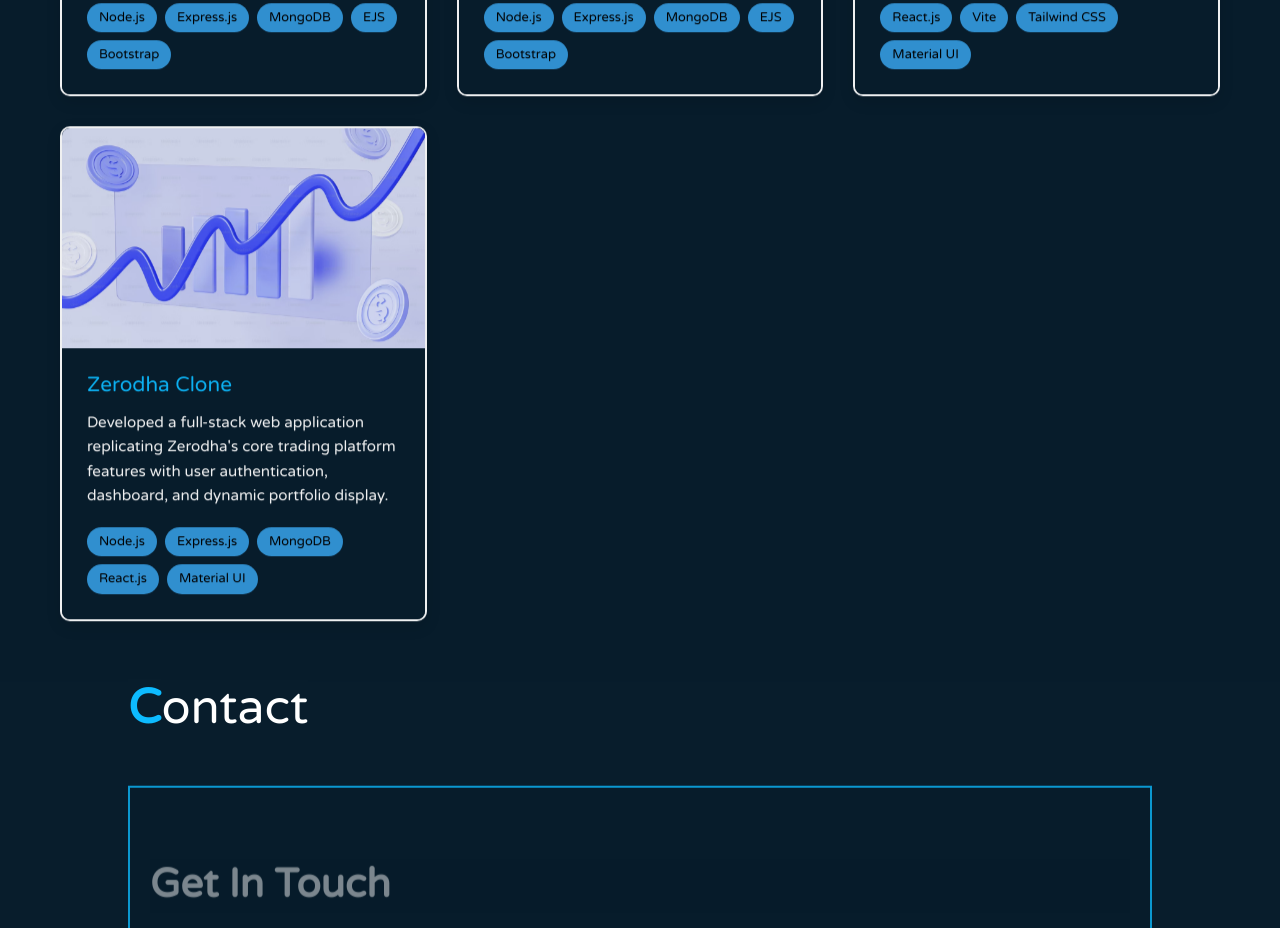
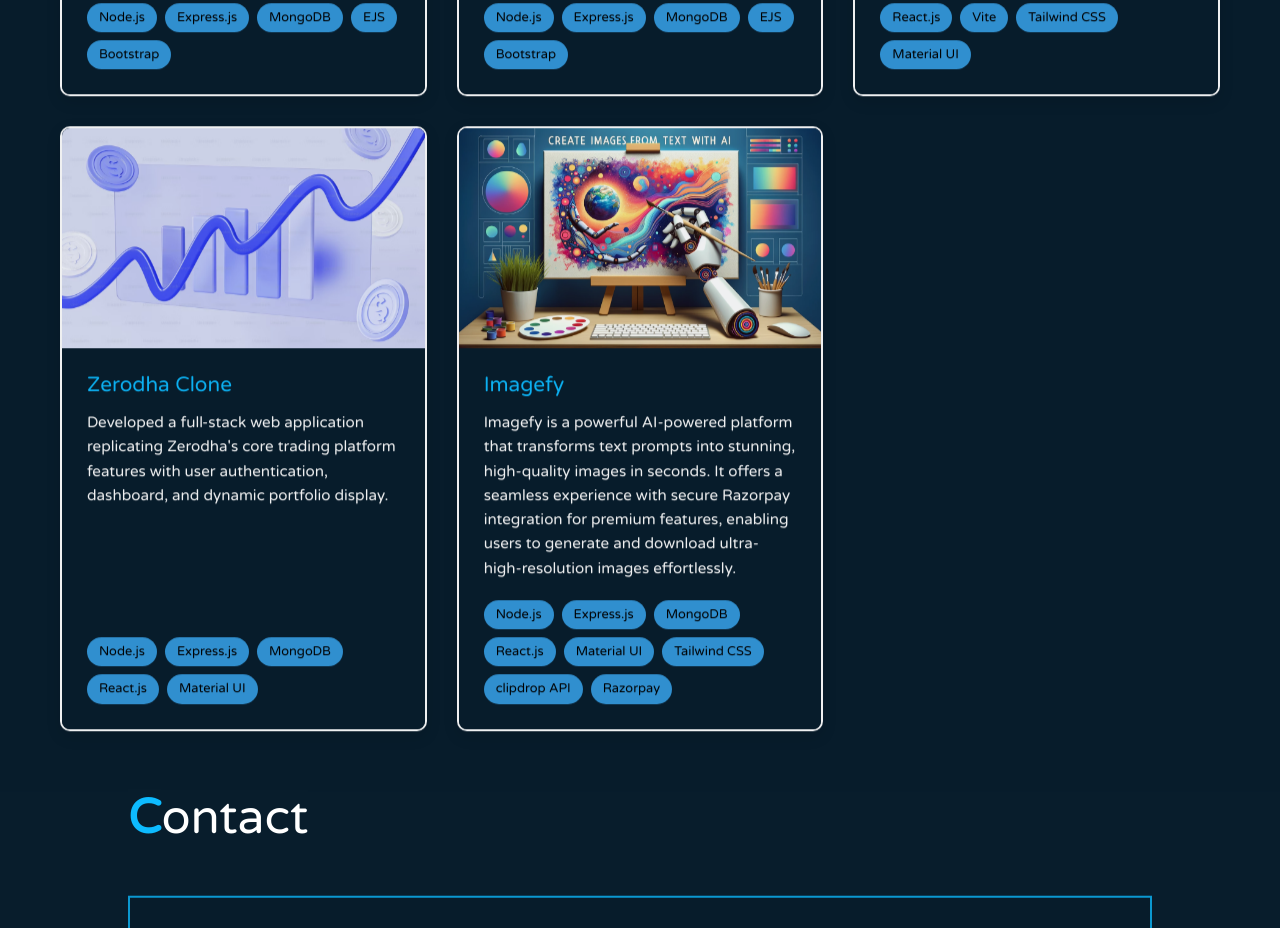
Before and after one commit to shrey7505/protfolio, a React (Vite) app: page / in a window 1280 px wide. Shown: the part 4020-4948 px from the top of the page. Built offline with nearby package versions, Linux system fonts and the light colour scheme.

Commit message:
add project  commit

```diff
--- a/src/components/project/project.jsx
+++ b/src/components/project/project.jsx
@@ -9,6 +9,7 @@
 import hotel_rating from "../../assets/Hotel-Management-and-Rating-System.pdf";
 import chat_app from "../../assets/chat-app-layout.pdf";
 import zerodha_clon from "../../assets/zerodha.pdf";
+import imagefy from "../../assets/imagefy.png";
 const Projects = () => {
   const [activeFilter, setActiveFilter] = useState("All");
   const projectsRef = useRef(null);
@@ -57,6 +58,26 @@
       image: zerodha,
       github: "https://github.com/shrey7505/zerodha",
       live: zerodha_clon,
+    },
+    {
+      id: 5,
+      title: "Imagefy",
+      description:
+        "Imagefy is a powerful AI-powered platform that transforms text prompts into stunning, high-quality images in seconds. It offers a seamless experience with secure Razorpay integration for premium features, enabling users to generate and download ultra-high-resolution images effortlessly.",
+      tags: [
+        "Node.js",
+        "Express.js",
+        "MongoDB",
+        "React.js",
+        "Material UI",
+        "Tailwind CSS",
+        "clipdrop API",
+        "Razorpay",
+      ],
+      category: "Full Stack",
+      image: imagefy,
+      github: "https://github.com/shrey7505/imagefy",
+      live: "https://imagefy-frontend.onrender.com/",
     },
   ];
 
```
Also changed, not shown: src/assets/imagefy.png (added).
